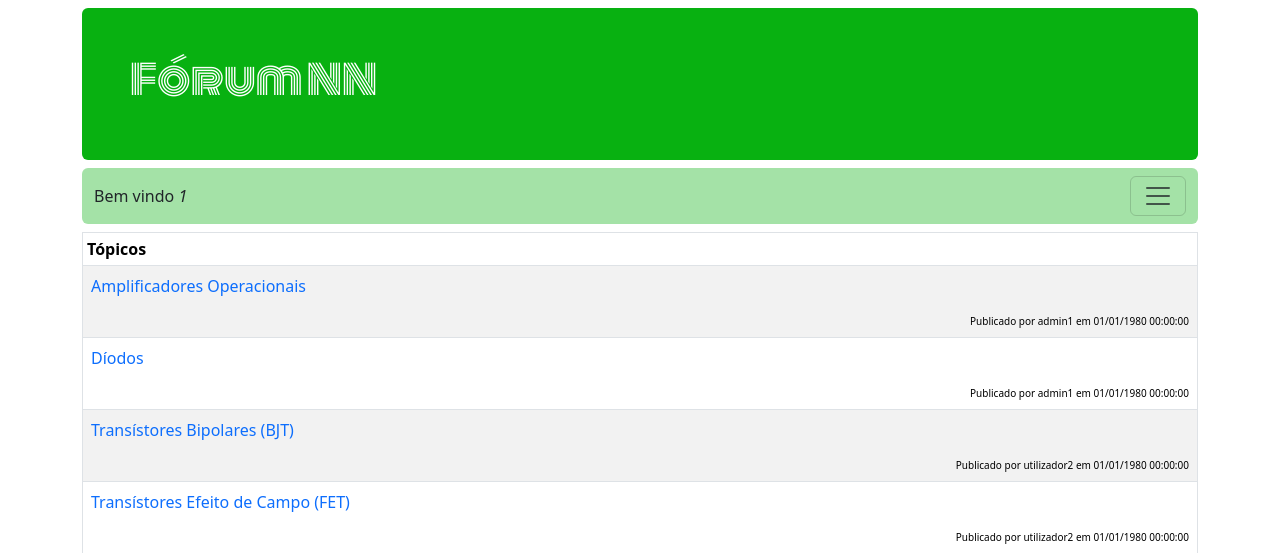
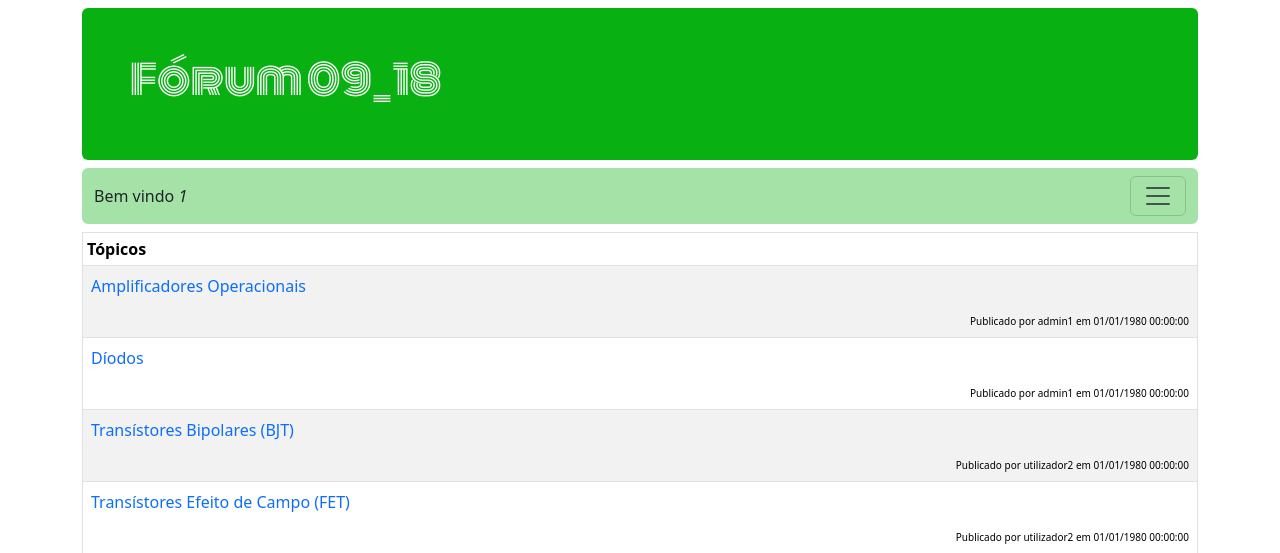
Before and after one commit to xicoosilvaa/forum_09_18, a PHP site: page /topicos.php in a window 1280 px wide. Shown: the top 553 px of the page. Run offline with PHP 8.4, Linux system fonts and the light colour scheme; the visitor is signed in with stand-in values (Sample User, id 1); data comes from the database, SQL or seed files in the repository.

Commit message:
mudar header

```diff
--- a/header.php
+++ b/header.php
@@ -1,7 +1,7 @@
 <div class="my-2 p-5 bg-buzio text-white rounded">
     <div class="row">
         <div class="col-sm-8 ">
-            <h1 class="monoton-regular">Fórum NN</h1>
+            <h1 class="monoton-regular">Fórum 09_18</h1>
         </div>
     </div>
 </div>
```
